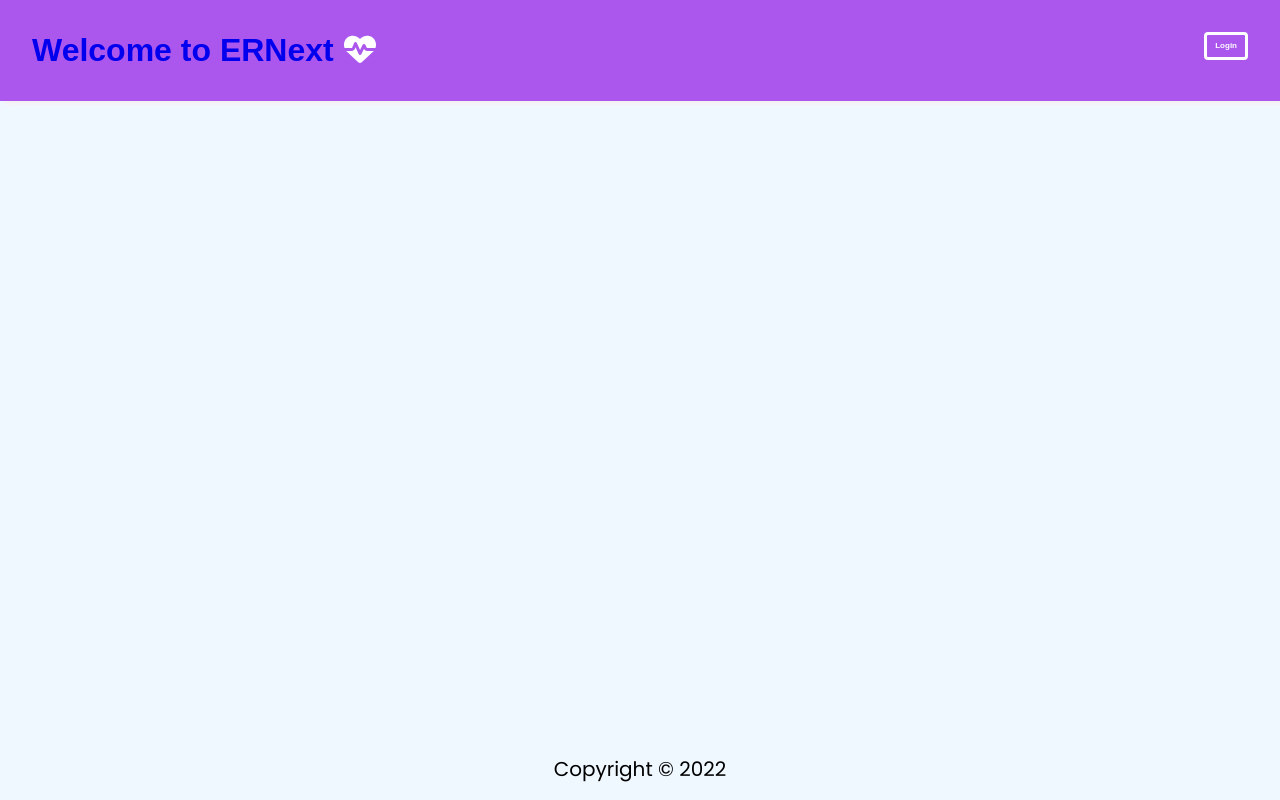
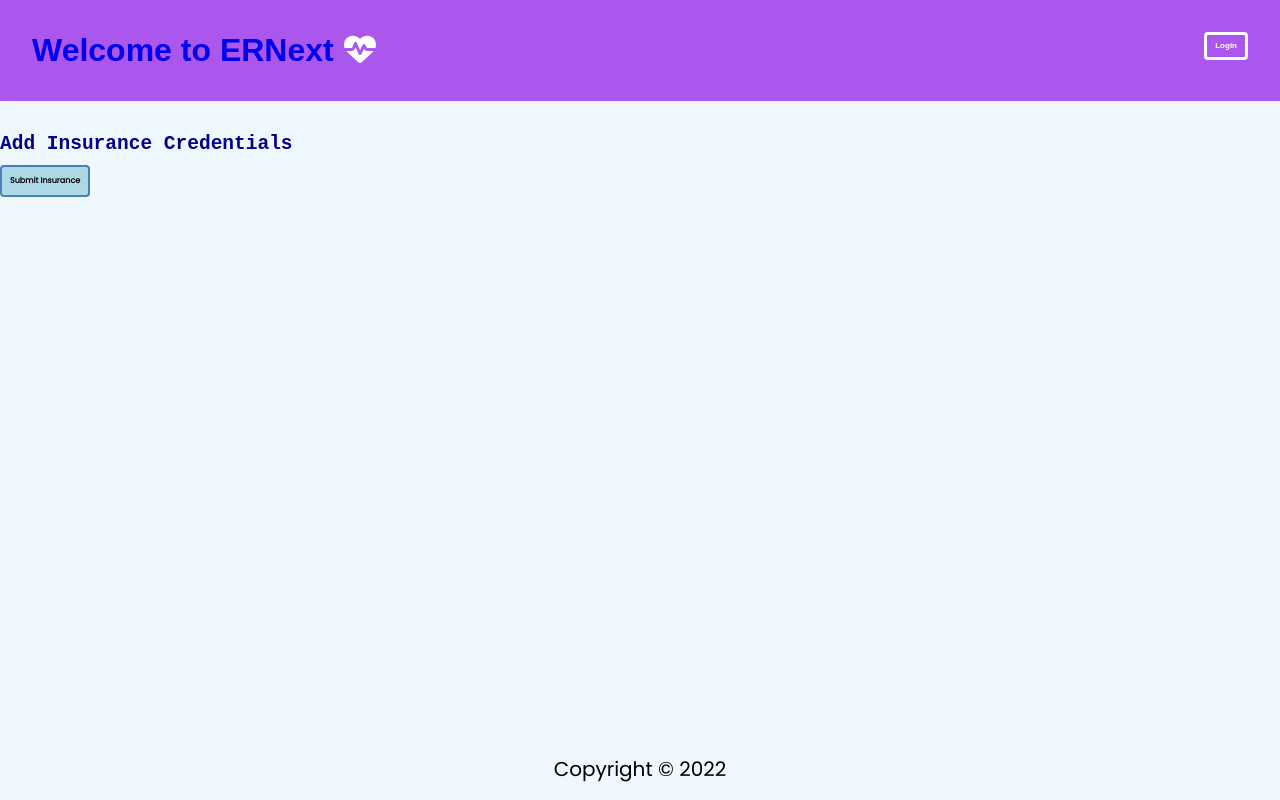
Before and after one commit to outtasight1010/CAPSTONE_DCC, a React (Create React App) app in the folder ReactDjango_JWT_StarterCode-main/frontend/: page /add-insurance in a window 1280 px wide. Built offline with nearby package versions, Linux system fonts and the light colour scheme.

Commit message:
created an InsurancePage.js

```diff
--- a/ReactDjango_JWT_StarterCode-main/frontend/src/App.js
+++ b/ReactDjango_JWT_StarterCode-main/frontend/src/App.js
@@ -7,6 +7,7 @@ import "./App.css";
 import LoginPage from "./pages/LoginPage/LoginPage";
 import RegisterPage from "./pages/RegisterPage/RegisterPage";
 import ERHome from "./pages/ERHome/ERHome";
+import InsurancePage from "./pages/InsurancePage/InsurancePage";
 
 // Component Imports
 import Navbar from "./components/NavBar/NavBar";
@@ -31,6 +32,7 @@ function App() {
           <Route path="/" element={<LandingPage />} />
         )}
         <Route path="/register" element={<RegisterPage />} />
+        <Route path="/add-insurance" element={<InsurancePage />} /> {/* Add this route */}
         <Route path="/login" element={<LoginPage />} />
       </Routes>
       <Footer />
--- /dev/null
+++ b/ReactDjango_JWT_StarterCode-main/frontend/src/pages/InsurancePage/InsurancePage.js
@@ -0,0 +1,26 @@
+import React, { useState } from "react";
+
+const InsurancePage = () => {
+  const [insuranceData, setInsuranceData] = useState({
+    insuranceProvider: "",
+    policyNumber: "",
+    // Other insurance fields
+  });
+
+  const handleInsuranceSubmit = (e) => {
+    e.preventDefault();
+    // Handle insurance submission here
+  };
+
+  return (
+    <div>
+      <h2>Add Insurance Credentials</h2>
+      <form onSubmit={handleInsuranceSubmit}>
+        {/* Insurance form fields */}
+        <button type="submit">Submit Insurance</button>
+      </form>
+    </div>
+  );
+};
+
+export default InsurancePage;
```
